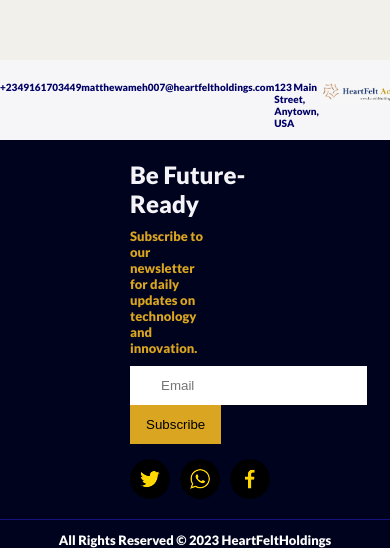
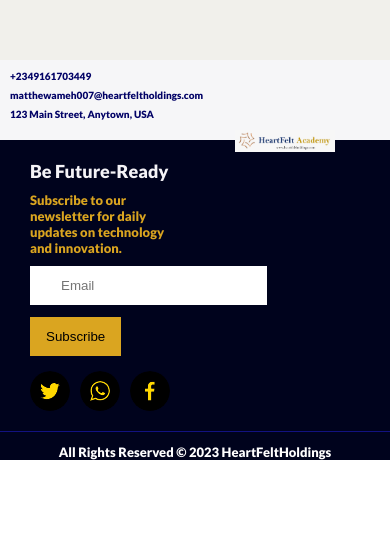
Before and after one commit to Mat-icon/HeartFelt-Academy, a React (Create React App) app: page / in a window 390 px wide. Shown: the part 4329-4877 px from the top of the page. After the commit the page ends 4789 px from the top, so only its background shows below. Built offline with nearby package versions, Linux system fonts and the light colour scheme.

Commit message:
scss resolved

```diff
--- a/src/App.scss
+++ b/src/App.scss
@@ -862,13 +862,14 @@
 
   .footer-info {
     display: inline-flex;
-    margin-top: "10px";
+    margin-top: 10px;
 
-    @media screen and (max-width: 768px) {
+    @media screen and (max-width: 480px) {
       display: flex;
-      flex-direction: row;
+      flex-direction: column;
       margin-left: 0;
-
+      padding-top: 10px;
+      padding-left: 10px;
     }
 
     p {
@@ -878,11 +879,11 @@
       padding-top: 20px;
       font-size: 14px;
 
-      @media screen and (max-width: 768px) {
+      @media screen and (max-width: 480px) {
         display: flex;
         flex-direction: column;
         margin-left: 0;
-        padding-top: 10px;
+        padding-top: 7px;
         font-size: 10px;
       }
     }
@@ -893,7 +894,7 @@
       cursor: pointer;
 
       @media screen and (max-width: 768px) {
-        margin-left: 0;
+        margin-left: 225px;
         width: 100px;
         margin-top: 10px;
       }
@@ -905,6 +906,10 @@
   display: flex;
   margin: 20px auto;
   transform: translateX(130px);
+
+   @media screen and (max-width: 768px) {
+  transform: translateX(30px);
+}
 }
 
 .footer-title {
@@ -913,19 +918,23 @@
   color: rgb(244, 243, 247);
   width: 40%;
   font-family: "Lato", "sans-serif";
-  h2{
-    @media screen and (max-width: 768px) {
+  @media screen and (max-width: 480px) {
+
+    h2{
       width: 100%;
+      font-size: 18px;
+    }
+
+    button{
+      margin-top: 12px;
     }
   }
 
   p {
-    width: 50%;
+    width: 90%;
     font-size: 13px;
     color: goldenrod;
     margin-top: 10px;
-
-
   }
 
   input {
```
